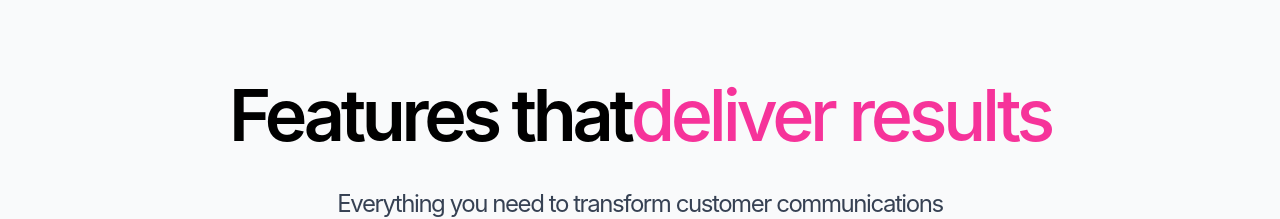
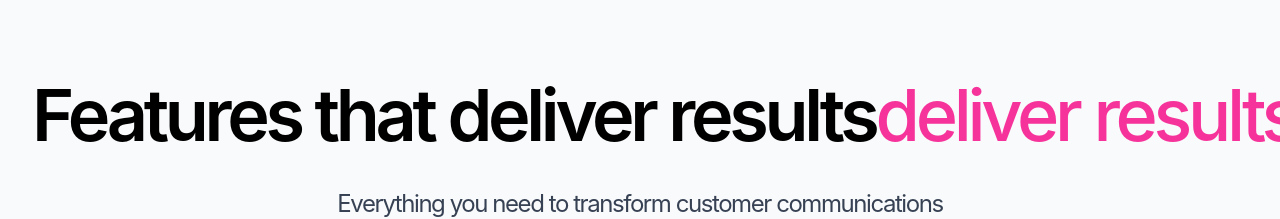
Before and after one commit to sassy-skrzyp/sunao, a React (Vite) app: page / in a window 1280 px wide. Shown: the part 810-1029 px from the top of the page. Built offline with nearby package versions, Linux system fonts and the light colour scheme; a web font is replaced by a local one.

Commit message:
RevisionId:  295639319526404096

```diff
--- a/src/components/generated/FeaturesSection.tsx
+++ b/src/components/generated/FeaturesSection.tsx
@@ -103,8 +103,7 @@ export default function FeaturesSection() {
       }} data-magicpath-id="8" data-magicpath-path="FeaturesSection.tsx">
           <h2 className="text-5xl md:text-6xl lg:text-7xl font-semibold text-black mb-6 leading-tight whitespace-nowrap" style={{
           letterSpacing: '-0.06em'
-        }} data-magicpath-id="9" data-magicpath-path="FeaturesSection.tsx">Features that
-            <span className="text-pink-500 font-medium" style={{
+        }} data-magicpath-id="9" data-magicpath-path="FeaturesSection.tsx">Features that deliver results<span className="text-pink-500 font-medium" style={{
             letterSpacing: '-0.06em'
           }} data-magicpath-id="10" data-magicpath-path="FeaturesSection.tsx">
               deliver results
```
